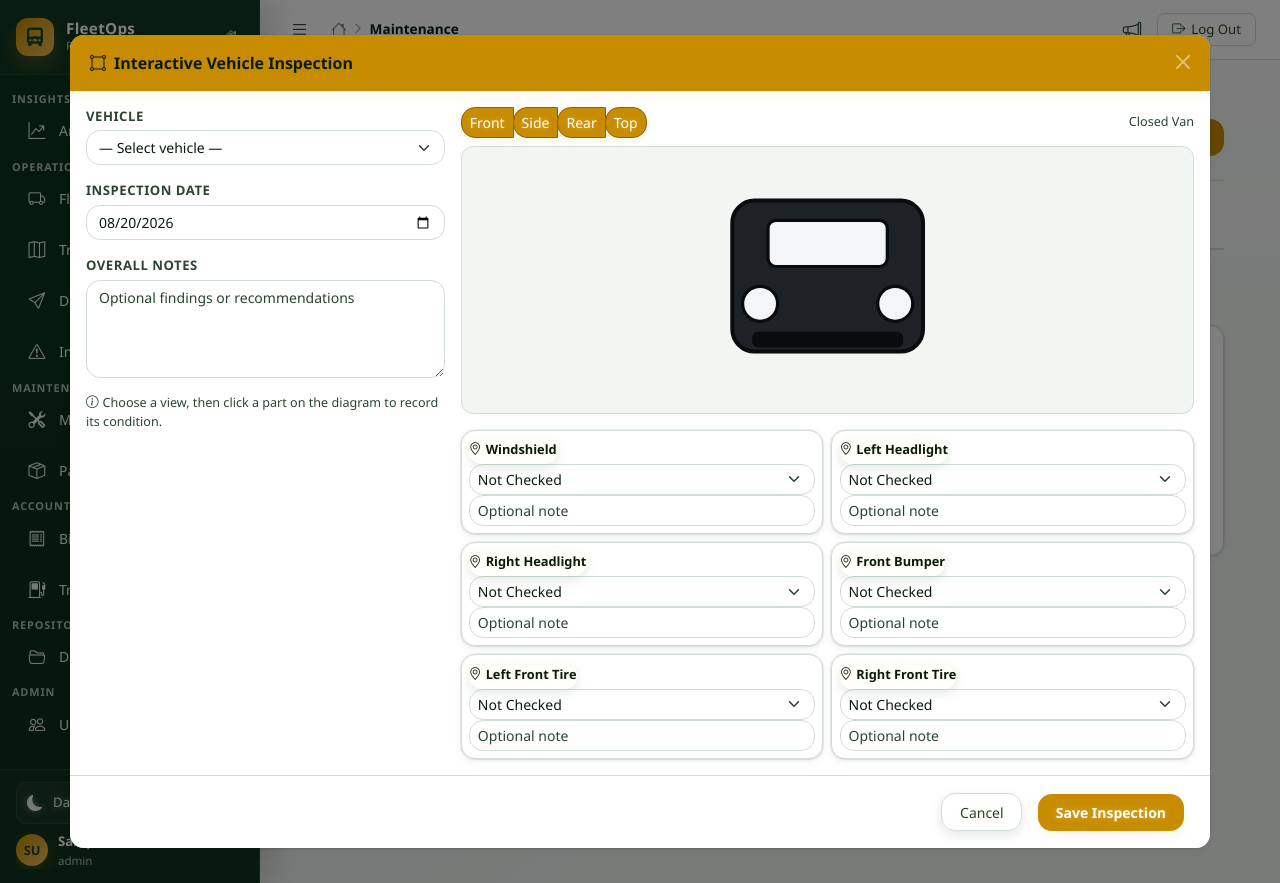
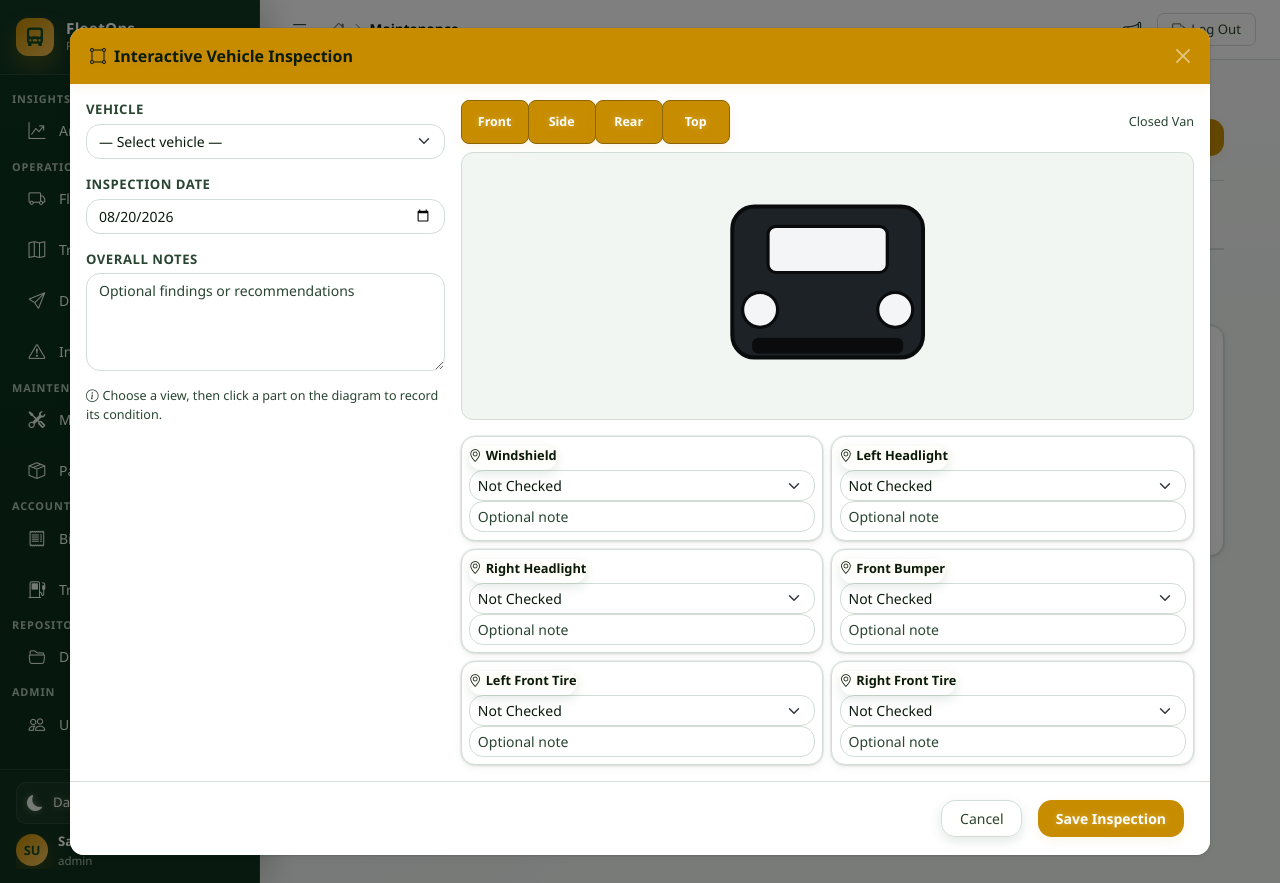
Before and after one commit to space-boy09195/mulawin_fleetops, a PHP site: page /pages/maintenance.php in a window 1280 px wide, after a click on "Inspect Vehicle". Run offline with PHP 8.4, Linux system fonts and the light colour scheme; the visitor is signed in with stand-in values (Sample User, id 1); data that the repository does not hold is empty.

Commit message:
Refactor maintenance and trip costs handlers for improved functionality
- Update maintenance_handler.php and trip_costs_handler.php for better performance.
- Enhance maintenance.css for improved styling.
- Make minor adjustments to maintenance.php and trip_costs.php for consistency.

```diff
--- a/ajax/trip_costs_handler.php
+++ b/ajax/trip_costs_handler.php
@@ -32,6 +32,10 @@ if (!preg_match('/^\d{4}-\d{2}-\d{2}$/', $date)) {
     echo json_encode(['success' => false, 'message' => 'Invalid expense date.']);
     exit;
 }
+if ($date > date('Y-m-d')) {
+    echo json_encode(['success' => false, 'message' => 'Expense date cannot be in the future.']);
+    exit;
+}
 
 $pdo = getDBConnection();
 $tripStmt = $pdo->prepare("SELECT trip_id FROM trips WHERE trip_id = ?");
--- a/assets/css/maintenance.css
+++ b/assets/css/maintenance.css
@@ -300,6 +300,18 @@
 .vector-top-lines { stroke: #aeb5b9; stroke-width: 4; }
 .vector-top-detail { fill: #f3f5f6; }
 .inspection-parts { display: grid; grid-template-columns: repeat(2, minmax(0, 1fr)); gap: .5rem; }
+.inspection-view {
+  width: 4.25rem;
+  height: 2.75rem;
+  padding: 0;
+  display: inline-flex;
+  align-items: center;
+  justify-content: center;
+  border-radius: 8px !important;
+  font-size: .78rem;
+  font-weight: 600;
+}
+.inspection-view + .inspection-view { margin-left: .35rem; }
 .inspection-part-card { border: 1px solid var(--bs-border-color); border-radius: 8px; padding: .45rem; background: var(--bs-body-bg); }
 .inspection-part-card.selected { border-color: #0d6efd; box-shadow: 0 0 0 2px rgba(13,110,253,.12); }
 .inspection-part-btn { border: 0; background: transparent; color: var(--bs-body-color); font-size: .8rem; font-weight: 600; padding: 0 0 .3rem; }
--- a/pages/maintenance.php
+++ b/pages/maintenance.php
@@ -251,7 +251,7 @@ $checklistItems = [
                   <?php endforeach; ?>
                 </select>
                 <label class="form-label mnt-label mt-3" for="inspectionDate">Inspection date</label>
-                <input type="date" id="inspectionDate" class="form-control mnt-input" value="<?= date('Y-m-d') ?>">
+                <input type="date" id="inspectionDate" class="form-control mnt-input" value="<?= date('Y-m-d') ?>" max="<?= date('Y-m-d') ?>">
                 <label class="form-label mnt-label mt-3" for="inspectionNotes">Overall notes</label>
                 <textarea id="inspectionNotes" class="form-control mnt-input" rows="4" placeholder="Optional findings or recommendations"></textarea>
                 <div class="small text-muted mt-3"><i class="bi bi-info-circle me-1"></i>Choose a view, then click a part on the diagram to record its condition.</div>
@@ -543,7 +543,7 @@ $checklistItems = [
           <div class="col-md-3">
             <label class="form-label mnt-label" for="recDatePerformed">Date Performed</label>
             <input type="date" class="form-control mnt-input" id="recDatePerformed"
-                   value="<?= date('Y-m-d') ?>" required>
+                   value="<?= date('Y-m-d') ?>" max="<?= date('Y-m-d') ?>" required>
           </div>
           <div class="col-md-3">
             <label class="form-label mnt-label" for="recNextDue">
--- a/pages/trip_costs.php
+++ b/pages/trip_costs.php
@@ -101,7 +101,7 @@ function expectedFuel(array $row): float {
         <input type="hidden" name="action" value="create_expense">
         <div class="mb-3"><label class="form-label">Trip</label><select name="trip_id" class="form-select" required><option value="">Select trip</option><?php foreach ($trips as $trip): ?><option value="<?= $trip['trip_id'] ?>"><?= htmlspecialchars($trip['trip_number'] . ' — ' . $trip['plate_number']) ?></option><?php endforeach; ?></select></div>
         <div class="row g-2"><div class="col-md-6"><label class="form-label">Type</label><select name="expense_type" class="form-select" required><option>Fuel</option><option>Toll</option><option>Driver Allowance</option><option>Other</option></select></div><div class="col-md-6"><label class="form-label">Amount (₱)</label><input name="amount" type="number" min="0.01" step="0.01" class="form-control" required></div></div>
-        <div class="row g-2 mt-1"><div class="col-md-6"><label class="form-label">Fuel quantity (L)</label><input name="quantity" type="number" min="0.01" step="0.01" class="form-control"></div><div class="col-md-6"><label class="form-label">Date</label><input name="expense_date" type="date" value="<?= date('Y-m-d') ?>" class="form-control" required></div></div>
+        <div class="row g-2 mt-1"><div class="col-md-6"><label class="form-label">Fuel quantity (L)</label><input name="quantity" type="number" min="0.01" step="0.01" class="form-control"></div><div class="col-md-6"><label class="form-label">Date</label><input name="expense_date" type="date" value="<?= date('Y-m-d') ?>" max="<?= date('Y-m-d') ?>" class="form-control" required></div></div>
         <div class="mt-2"><label class="form-label">Notes</label><input name="notes" class="form-control" maxlength="255"></div>
         <div id="expenseMessage" class="mt-3"></div>
       </div>
```
Also changed, not shown: ajax/maintenance_handler.php (+8 -0 lines).
